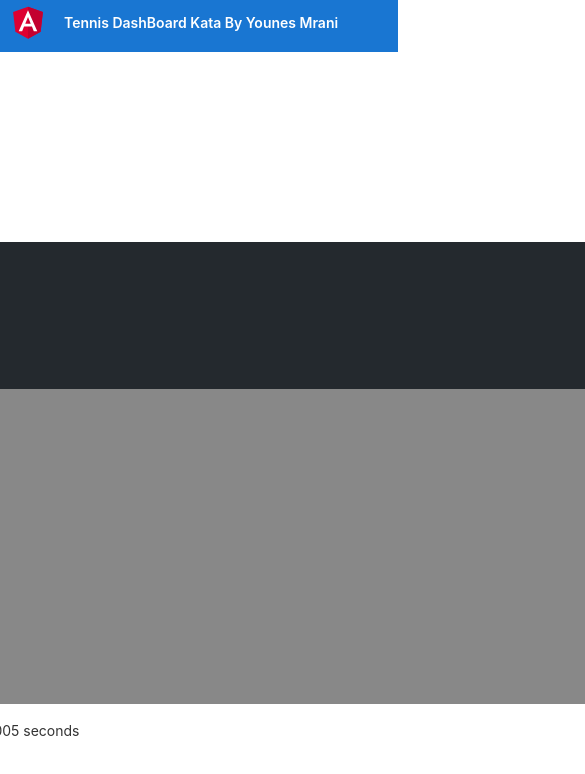
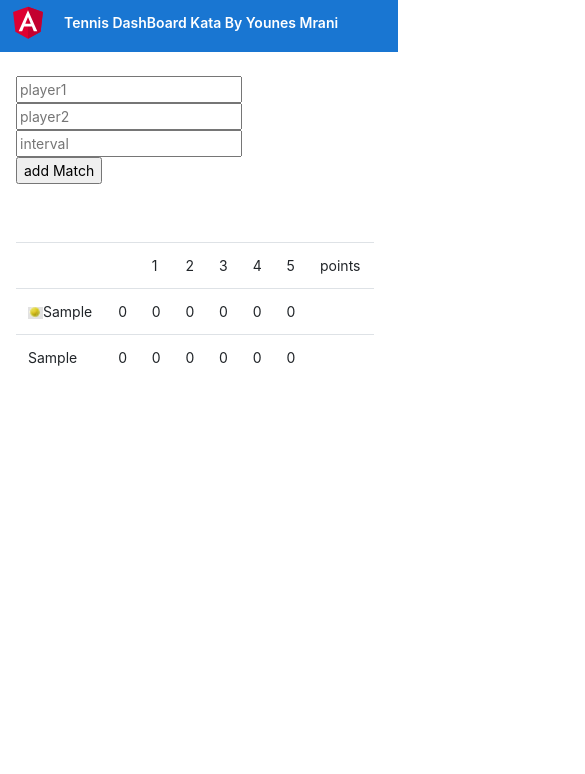
Before and after one commit to mraniy/tennis-front-end, an Angular app: page / in a window 390 px wide. Both pictures are taken after typing "Sample", "Sample", "5" into the empty fields and a click on the input "add Match". Shown: the top 774 px of the page, 585 px wide, since content can reach past the window. Built offline with nearby package versions, Linux system fonts and the light colour scheme; no server answers.

Commit message:
more responsive content

```diff
--- a/src/app/scoreboard/scoreboard.component.css
+++ b/src/app/scoreboard/scoreboard.component.css
@@ -1,8 +1,8 @@
 .header-scoreboard {
-  color: #e6ebf1;background-color:#24292e;width: 1000px
+  color: #e6ebf1;background-color:#24292e;
 }
 .content-scoreboard {
-  color: #24292e;background-color: #888888;width: 1000px
+  color: #24292e;background-color: #888888;
 }
 
 .player {
--- a/src/app/scoreboard/scoreboard.component.html
+++ b/src/app/scoreboard/scoreboard.component.html
@@ -1,36 +1,37 @@
-<div class="table">
-  <div class="row header-scoreboard">
-    <div class="col-sm-4"></div>
-    <div class="col-sm-1"> sets </div>
-    <div class="col-sm-1"> 1 </div>
-    <div class="col-sm-1"> 2 </div>
-    <div class="col-sm-1"> 3 </div>
-    <div class="col-sm-1"> 4 </div>
-    <div class="col-sm-1"> 5 </div>
-    <div class="col-sm-1">points </div>
-  </div>
-  <div class="row content-scoreboard" *ngIf="match.player1">
-    <div class="col-sm-1"><img src="assets/img/tennisball.png" [hidden]="!match.player1.serves"></div>
-    <div class="col-sm-3 player" >{{match.player1.name}}</div>
-    <div class="col-sm-1">{{match.player1.scorePlayer?.numberSetWonByPlayer}}</div>
-    <div class="col-sm-1">{{match.player1.scorePlayer?.numberGamesWonByPlayerBySet[0]?.games}}  </div>
-    <div class="col-sm-1">{{match.player1.scorePlayer?.numberGamesWonByPlayerBySet[1]?.games}} </div>
-    <div class="col-sm-1">{{match.player1.scorePlayer?.numberGamesWonByPlayerBySet[2]?.games}}</div>
-    <div class="col-sm-1">{{match.player1.scorePlayer?.numberGamesWonByPlayerBySet[3]?.games}}</div>
-    <div class="col-sm-1">{{match.player1.scorePlayer?.numberGamesWonByPlayerBySet[4]?.games}}</div>
-    <div class="col-sm-1">{{match.player1.scorePlayer?.points}}</div>
-  </div>
-  <div class="row content-scoreboard"  *ngIf="match.player1">
-    <div class="col-sm-1"><img src="assets/img/tennisball.png" [hidden]="!match.player2.serves"></div>
-    <div class="col-sm-3 player">{{match.player2.name}} </div>
-    <div class="col-sm-1">{{match.player2.scorePlayer?.numberSetWonByPlayer}}</div>
-    <div class="col-sm-1">{{match.player2.scorePlayer?.numberGamesWonByPlayerBySet[0]?.games}}  </div>
-    <div class="col-sm-1">{{match.player2.scorePlayer?.numberGamesWonByPlayerBySet[1]?.games}} </div>
-    <div class="col-sm-1">{{match.player2.scorePlayer?.numberGamesWonByPlayerBySet[2]?.games}}</div>
-    <div class="col-sm-1">{{match.player2.scorePlayer?.numberGamesWonByPlayerBySet[3]?.games}}</div>
-    <div class="col-sm-1">{{match.player2.scorePlayer?.numberGamesWonByPlayerBySet[4]?.games}}</div>
-    <div class="col-sm-1">{{match.player2.scorePlayer?.points}}</div>
+<div class="table-responsive-sm">
+  <table class="table">
 
-  </div>
+    <tr>
+      <td></td>
+      <td></td>
+      <td>1</td>
+      <td>2</td>
+      <td>3</td>
+      <td>4</td>
+      <td>5</td>
+      <td>points</td>
+    </tr>
+
+
+    <tr *ngIf="match.player1">
+      <td><img src="assets/img/tennisball.png" [hidden]="!match.player1.serves">{{match.player1.name}}</td>
+      <td>{{match.player1.scorePlayer?.numberSetWonByPlayer}}</td>
+      <td>{{match.player1.scorePlayer?.numberGamesWonByPlayerBySet[0]?.games}}</td>
+      <td>{{match.player1.scorePlayer?.numberGamesWonByPlayerBySet[1]?.games}}</td>
+      <td>{{match.player1.scorePlayer?.numberGamesWonByPlayerBySet[2]?.games}}</td>
+      <td>{{match.player1.scorePlayer?.numberGamesWonByPlayerBySet[3]?.games}}</td>
+      <td>{{match.player1.scorePlayer?.numberGamesWonByPlayerBySet[4]?.games}}</td>
+      <td>{{match.player1.scorePlayer?.points}}</td>
+    </tr>
+    <tr *ngIf="match.player2">
+      <td><img src="assets/img/tennisball.png" [hidden]="!match.player2.serves">{{match.player2.name}}</td>
+      <td>{{match.player2.scorePlayer?.numberSetWonByPlayer}}</td>
+      <td>{{match.player2.scorePlayer?.numberGamesWonByPlayerBySet[0]?.games}}</td>
+      <td>{{match.player2.scorePlayer?.numberGamesWonByPlayerBySet[1]?.games}}</td>
+      <td>{{match.player2.scorePlayer?.numberGamesWonByPlayerBySet[2]?.games}}</td>
+      <td>{{match.player2.scorePlayer?.numberGamesWonByPlayerBySet[3]?.games}}</td>
+      <td>{{match.player2.scorePlayer?.numberGamesWonByPlayerBySet[4]?.games}}</td>
+      <td>{{match.player2.scorePlayer?.points}}</td>
+    </tr>
+  </table>
 </div>
-<div> the points of this match are generated in {{updateInterval/1000}} seconds</div>
```
